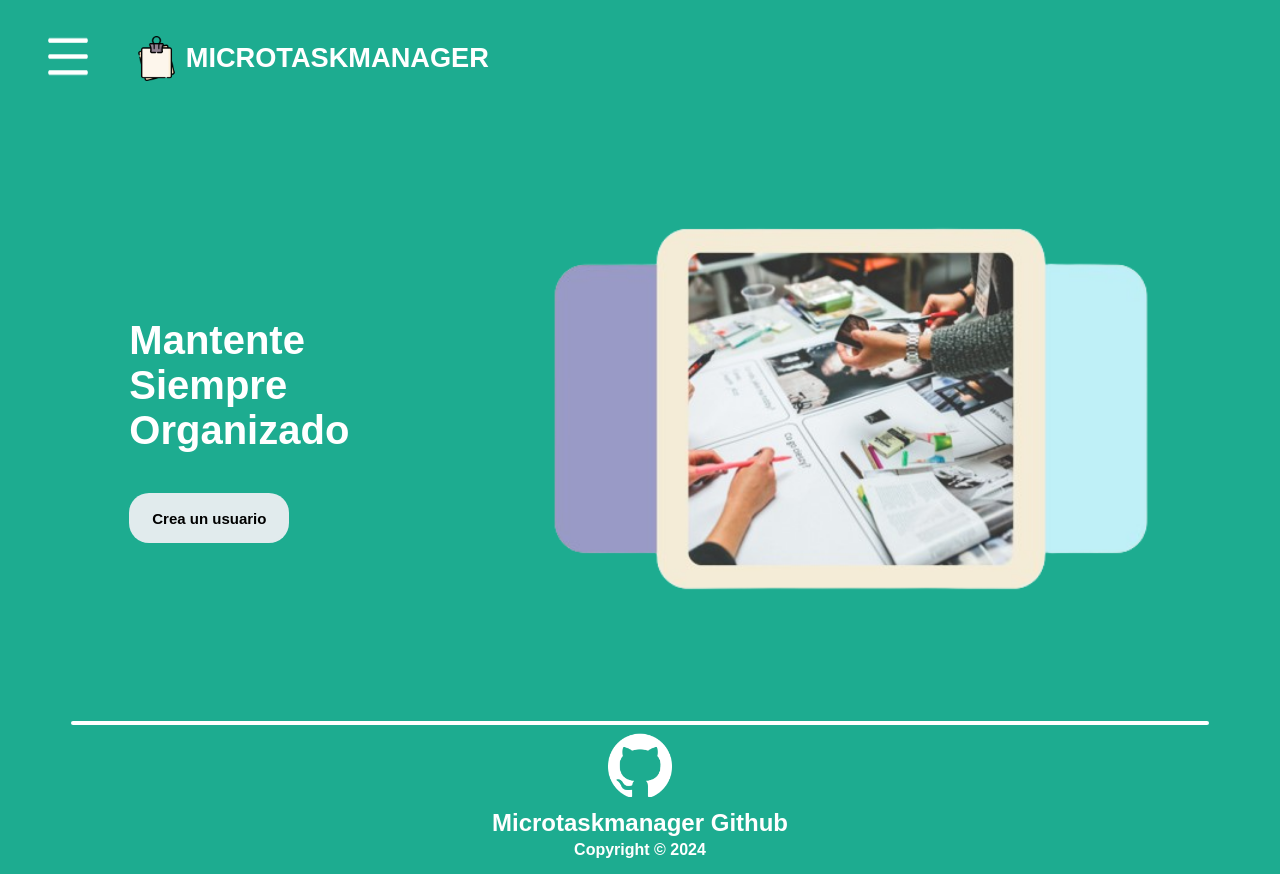
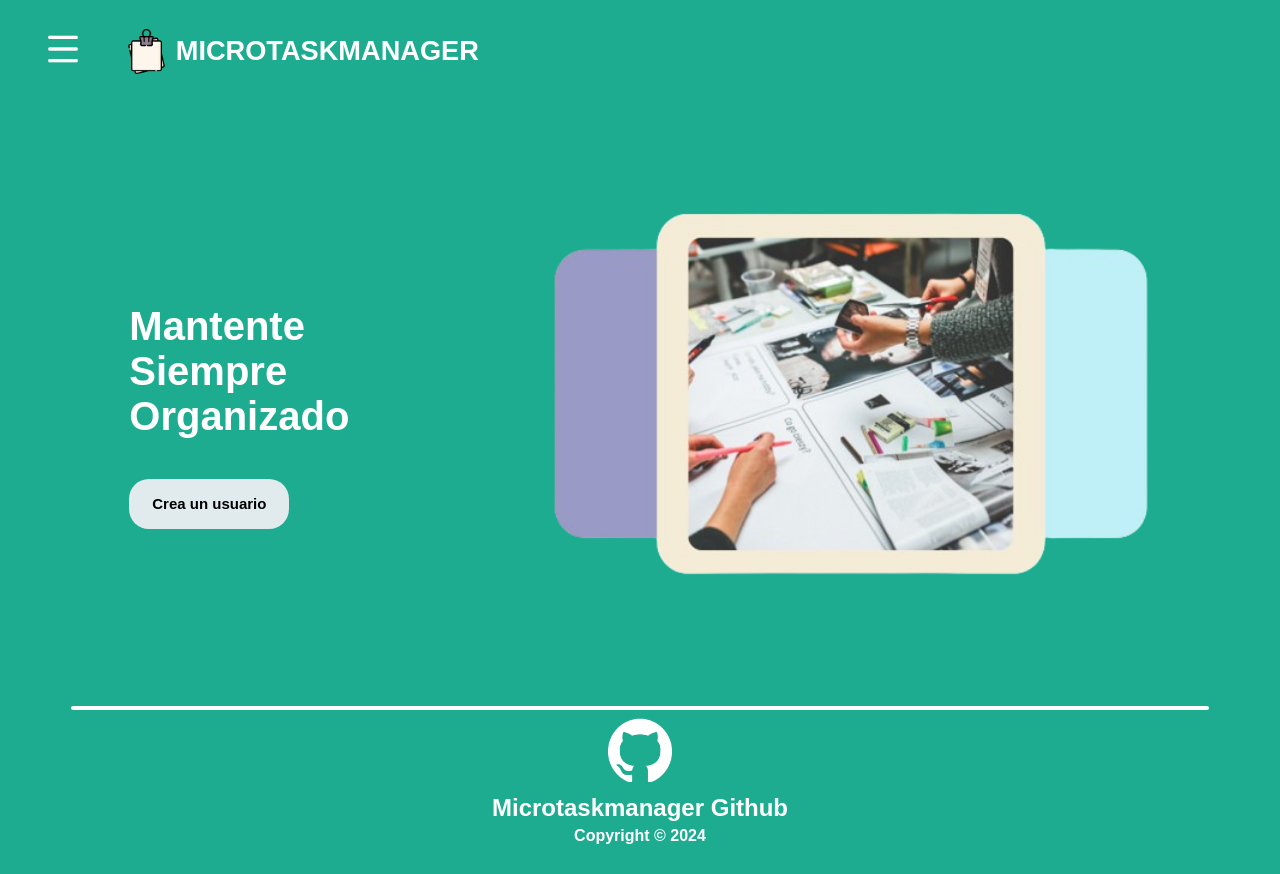
Before and after one commit to JeniferZapataLuna/Microtaskmanager, a React (Vite) app in the folder Vite/: page / in a window 1280 px wide. Built offline with nearby package versions, Linux system fonts and the light colour scheme.

Commit message:
Pequeña corrección al menú
cambio de la posición relativa del menú de hamburguesa

```diff
--- a/Vite/src/Pages/Main.css
+++ b/Vite/src/Pages/Main.css
@@ -66,8 +66,8 @@
 }
 
 .img {
-    width: 40px;
-    height: 55px;
+    width: 30px;
+    height: 40px;
     padding: 0.5em 0.7em;
     border-radius: 0.4em;
 }
@@ -98,8 +98,8 @@
 
 .hamburguesa-contents {
     position: fixed;
-    top: 0;
-    left: 0;
+    top: 1em;
+    left: 1em;
     margin: 0;
     z-index: 3;
     padding: 1em;
@@ -129,9 +129,9 @@
     padding: 0.3em 0.7em;
     border-radius: 0.3em;
 
-    text-decoration: none; /* Quita el subrayado predeterminado */
-    color: inherit; /* Usa el color del texto heredado */
-    cursor: pointer; /* Cambia el cursor al pasar el ratón */
+    text-decoration: none;
+    color: inherit;
+    cursor: pointer;
 }
 .hamburguesa-contents.active, .hamburguesa-bg.active{
     display: flex;
```
